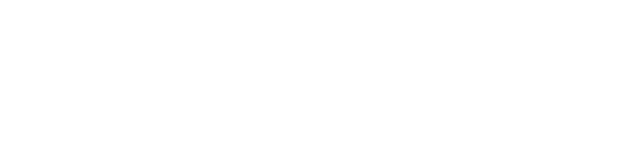
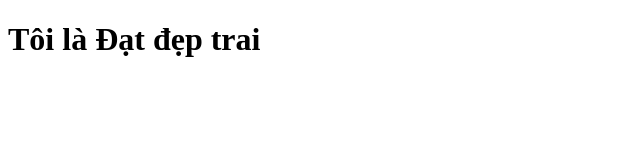
Before and after one commit to dathuynh0/duan1, a plain HTML site: page index.html in a window 1280 px wide. Shown: the whole page, without its empty margins (0-640 px from the left). Drawn offline with Linux system fonts and the light colour scheme.

Commit message:
sua doi lan 1

```diff
--- a/index.html
+++ b/index.html
@@ -8,7 +8,7 @@
 </head>
 
 <body>
-
+    <h1>Tôi là Đạt đẹp trai</h1>
 </body>
 
 </html>
```
